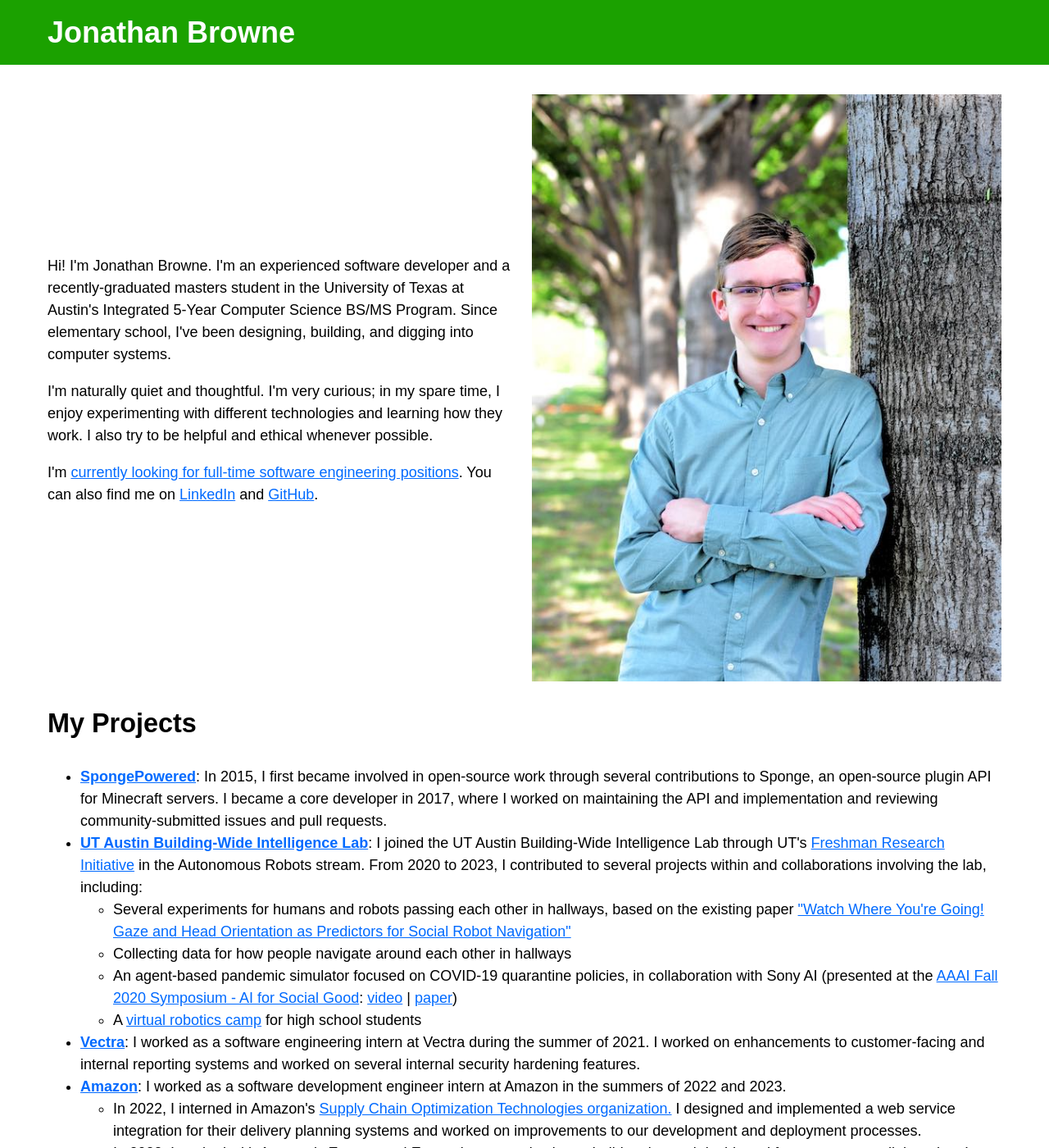
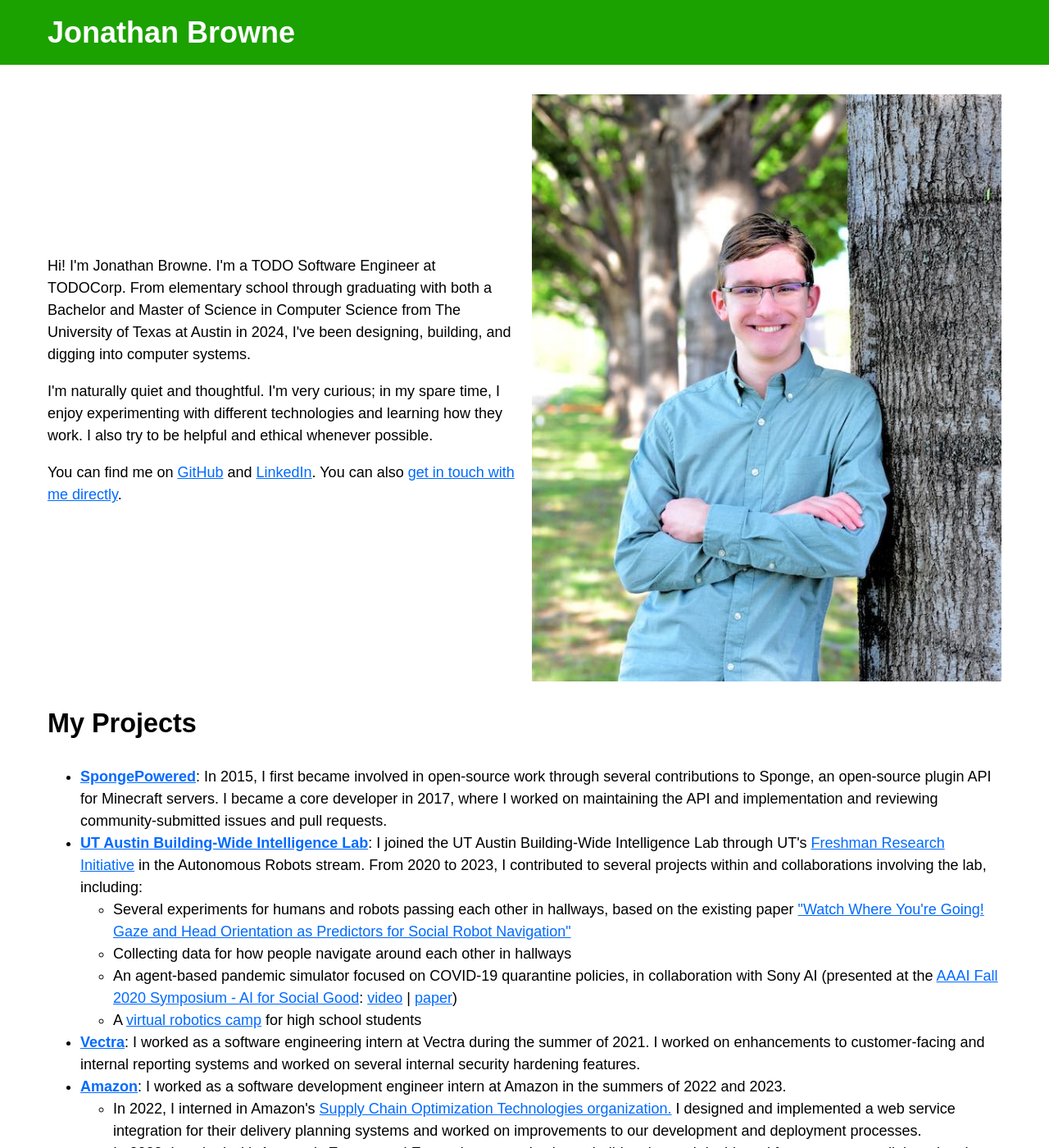
Before and after one commit to JBYoshi/jbyoshi.github.io, a Jekyll site: the page built from index.html, in a window 1280 px wide and 1400 px high. Shown: the whole window at 82% size. Built offline with Jekyll 4.4.1, drawn with Linux system fonts in a browser that asks for light colours; comment, search, counter and statistics services are not loaded; some of the changed text lies outside the part shown.

Commit message:
Plan out changes for when I get hired.

```diff
--- a/index.html
+++ b/index.html
@@ -18,9 +18,10 @@ relme: true
 
 <div class="left-column">
 <p>
-    Hi! I'm Jonathan Browne. I'm an experienced software developer and a recently-graduated masters student in the
-    University of Texas at Austin's Integrated 5-Year Computer Science BS/MS Program. Since elementary
-    school, I've been designing, building, and digging into computer systems.
+    <!-- TODO: update here and in Projects section -->
+    Hi! I'm Jonathan Browne. I'm a TODO Software Engineer at TODOCorp. From elementary
+    school through graduating with both a Bachelor and Master of Science in Computer Science from The
+    University of Texas at Austin in 2024, I've been designing, building, and digging into computer systems.
 </p>
 
 <p>
@@ -30,9 +31,9 @@ relme: true
 </p>
 
 <p>
-    I'm <a href="/contact">currently looking for full-time software engineering positions</a>.
-    You can also find me on <a href="https://www.linkedin.com/in/jonathan-browne/">LinkedIn</a>
-    and <a href="https://github.com/JBYoshi/">GitHub</a>.
+    You can find me on <a href="https://github.com/JBYoshi/">GitHub</a> and
+    <a href="https://www.linkedin.com/in/jonathan-browne/">LinkedIn</a>.
+    You can also <a href="/contact">get in touch with me directly</a>.
 </p>
 
 </div>
@@ -102,6 +103,10 @@ relme: true
             you can see the challenges I wrote for
             <a href="https://github.com/utisss/UTCTF-23">UTCTF 2023</a>, <a href="https://github.com/utisss/UTCTF-24">UTCTF 2024</a>,
             and <a href="https://github.com/utisss/ctf">other competitions</a> on GitHub.
+        </li>
+        <li>
+            <!-- TODO: update here and in top section -->
+            In 2024, I was hired as a TODO Software Engineer at TODOCorp. I'll be working on their TODO products.
         </li>
     </ul>
 </section>
```
